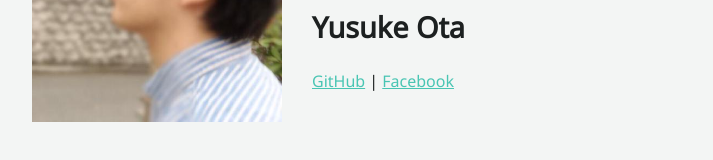
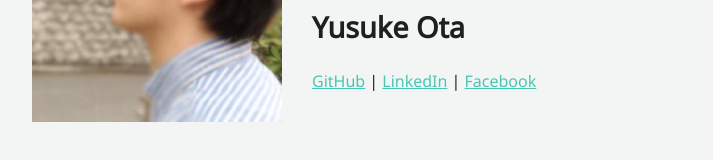
Before and after one commit to y-ota/y-ota.github.io, a plain HTML site: page index.html in a window 1280 px wide. Shown: the part 166-326 px from the top of the page, without its empty margins (283-996 px from the left). Drawn offline with Linux system fonts and the light colour scheme.

Commit message:
Update index.html

```diff
--- a/index.html
+++ b/index.html
@@ -13,7 +13,7 @@
         <section class="introduction">
             <div class="portrait"></div>
             <div class="biography-group">
-                <div class="contact"><a href="https://github.com/y-ota">GitHub</a> | <a href="https://www.facebook.com/yusuke.ota.169">Facebook</a></div>
+                <div class="contact"><a href="https://github.com/y-ota">GitHub</a> | <a href="www.linkedin.com/in/yusuke-ota">LinkedIn</a> | <a href="https://www.facebook.com/yusuke.ota.169">Facebook</a></div>
                 <h1>Yusuke Ota</h1>
                 <div class="biography">Software Enginner<br>Java, JavaScript, TypeScript</div>
             </div>
```
